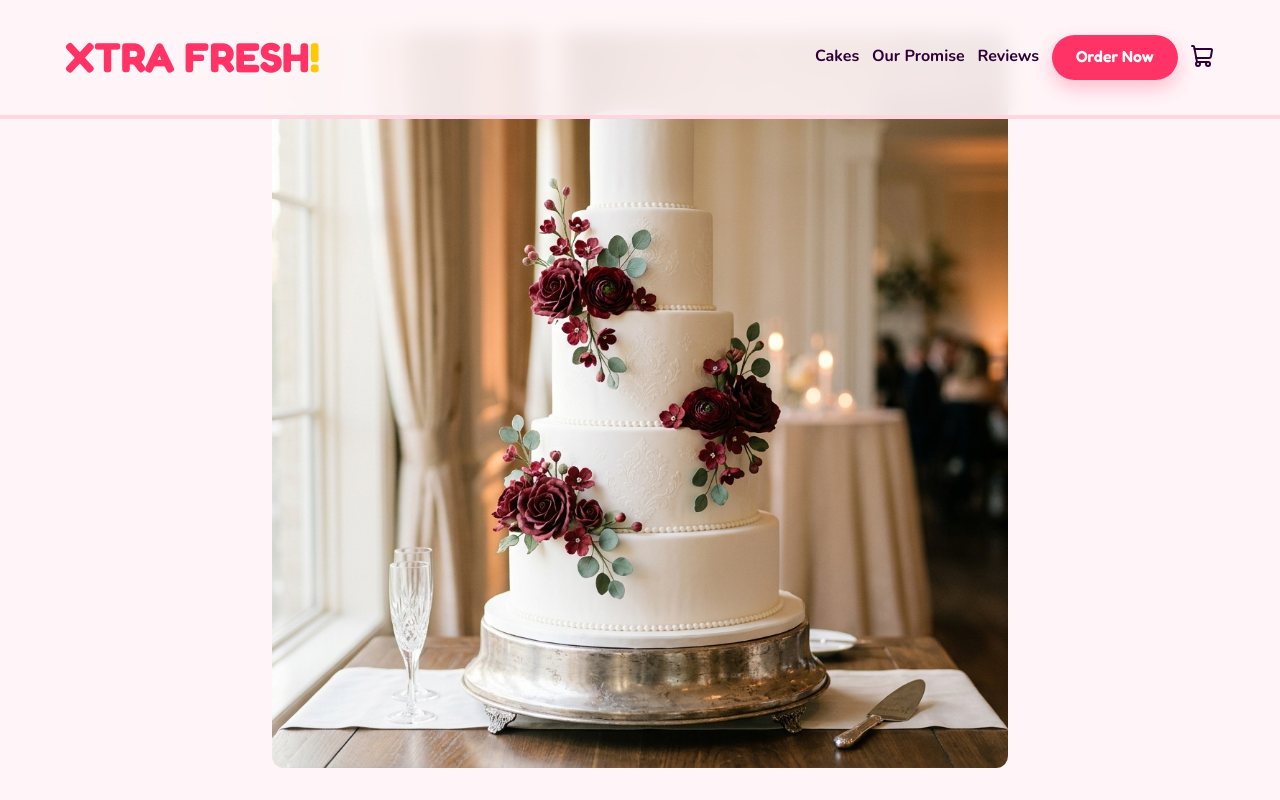
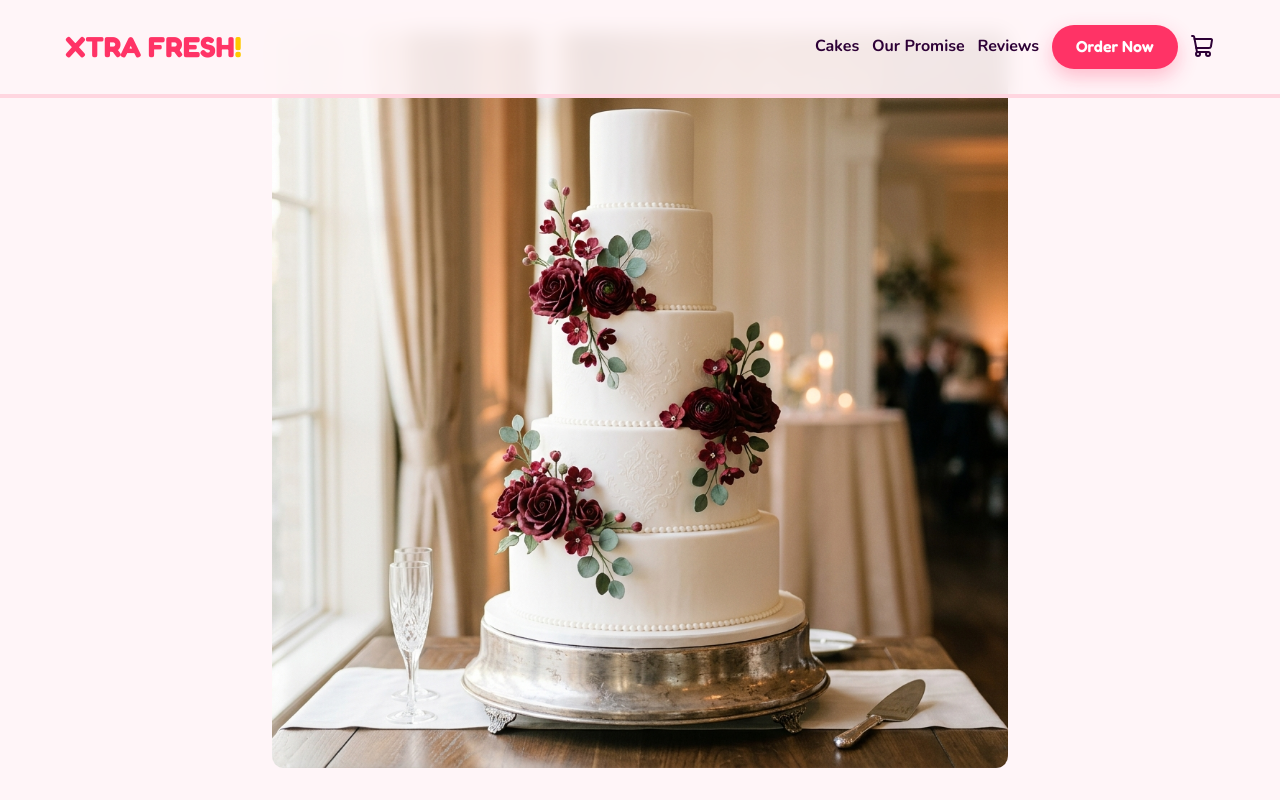
Before and after one commit to vendorliftng/XtraFresh-Cakes, a Next.js app: page /product/vintage-heart in a window 1280 px wide. Shown: the top 800 px of the page. Built offline with nearby package versions, Linux system fonts and the light colour scheme.

Commit message:
fix: image paths for github pages and reduce navbar logo size

```diff
--- a/src/app/collections/page.jsx
+++ b/src/app/collections/page.jsx
@@ -7,6 +7,7 @@ import { Loader2 } from "lucide-react";
 
 export default function CollectionsPage() {
   const WHATSAPP_NUMBER = CONFIG.WHATSAPP_NUMBER;
+  const basePath = process.env.NODE_ENV === 'production' ? '/XtraFresh-Cakes' : '';
 
   const handleOrder = (cake) => {
     const text = `Hi Biliqis, I would like to order the ${cake.title}!`;
@@ -34,7 +35,7 @@ export default function CollectionsPage() {
             style={{ display: "flex", flexDirection: "column", overflow: "hidden" }}
           >
             <div style={{ position: "relative", width: "100%", height: "280px", background: "var(--color-bg)" }}>
-              <img src={cake.img} alt={cake.title} loading="lazy" style={{ width: "100%", height: "100%", objectFit: "cover" }} />
+              <img src={`${basePath}${cake.img}`} alt={cake.title} loading="lazy" style={{ width: "100%", height: "100%", objectFit: "cover" }} />
             </div>
             <div style={{ padding: "1.5rem", display: "flex", flexDirection: "column", flexGrow: 1 }}>
               <span style={{ fontSize: "0.85rem", fontWeight: 800, color: "var(--color-accent)", textTransform: "uppercase", marginBottom: "0.5rem", letterSpacing: "1px" }}>
--- a/src/app/components/Navbar.jsx
+++ b/src/app/components/Navbar.jsx
@@ -14,7 +14,7 @@ export default function Navbar() {
     <>
       <nav style={{ position: "fixed", top: 0, width: "100%", padding: "clamp(0.8rem, 2vw, 1.5rem) 0", zIndex: 100, background: "rgba(255, 245, 248, 0.9)", backdropFilter: "blur(10px)", borderBottom: "clamp(2px, 1vw, 4px) solid var(--color-border)" }}>
         <div className="container" style={{ display: "flex", justifyContent: "space-between", alignItems: "center", padding: "0 clamp(0.5rem, 2vw, 2rem)", gap: "10px" }}>
-          <a href={`${basePath}/`} style={{ textDecoration: 'none', fontSize: "clamp(1.5rem, 5vw, 2.6rem)", fontWeight: 800, fontFamily: "var(--font-heading)", color: "var(--color-primary)", whiteSpace: "nowrap" }}>
+          <a href={`${basePath}/`} style={{ textDecoration: 'none', fontSize: "clamp(1.2rem, 3.5vw, 1.8rem)", fontWeight: 800, fontFamily: "var(--font-heading)", color: "var(--color-primary)", whiteSpace: "nowrap" }}>
             XTRA FRESH<span style={{ color: "var(--color-secondary)" }}>!</span>
           </a>
           <div style={{ display: "flex", gap: "clamp(0.2rem, 1vw, 2rem)", alignItems: "center" }}>
--- a/src/app/page.jsx
+++ b/src/app/page.jsx
@@ -237,7 +237,7 @@ export default function Home() {
             {CAKES.slice(0, 12).map((cake, i) => (
               <motion.div key={cake.id} initial={{ opacity: 0, y: 30 }} whileInView={{ opacity: 1, y: 0 }} viewport={{ once: true }} transition={{ delay: i * 0.1 }} className="fun-card" style={{ display: 'flex', flexDirection: 'column', overflow: 'hidden' }}>
                 <div style={{ position: 'relative', width: '100%', height: '280px', background: 'var(--color-bg)' }}>
-                  <img src={cake.img} alt={cake.title} loading="lazy" style={{ width: '100%', height: '100%', objectFit: 'cover' }} />
+                  <img src={`${basePath}${cake.img}`} alt={cake.title} loading="lazy" style={{ width: '100%', height: '100%', objectFit: 'cover' }} />
                 </div>
                 <div style={{ padding: '1.5rem', display: 'flex', flexDirection: 'column', flexGrow: 1 }}>
                   <span style={{ fontSize: '0.85rem', fontWeight: 800, color: 'var(--color-accent)', textTransform: 'uppercase', marginBottom: '0.5rem', letterSpacing: '1px' }}>{cake.category}</span>
--- a/src/app/product/[id]/ProductClient.jsx
+++ b/src/app/product/[id]/ProductClient.jsx
@@ -4,6 +4,7 @@ import { motion } from "framer-motion";
 import { CONFIG } from "../../config";
 
 export default function ProductClient({ cake }) {
+  const basePath = process.env.NODE_ENV === 'production' ? '/XtraFresh-Cakes' : '';
   const handleOrder = () => {
     const text = `Hi Biliqis, I would like to order the ${cake.title}!`;
     const url = `https://wa.me/${CONFIG.WHATSAPP_NUMBER}?text=${encodeURIComponent(text)}`;
@@ -18,7 +19,7 @@ export default function ProductClient({ cake }) {
         transition={{ duration: 0.6 }}
         style={{ display: "flex", flexDirection: "column", gap: "1.5rem" }}
       >
-        <img src={cake.img} alt={cake.title} style={{ width: "100%", borderRadius: "12px" }} />
+        <img src={`${basePath}${cake.img}`} alt={cake.title} style={{ width: "100%", borderRadius: "12px" }} />
         <h1 style={{ fontSize: "clamp(2rem,6vw,3rem)", color: "var(--color-primary)" }}>{cake.title}</h1>
         <span style={{ fontSize: "0.9rem", fontWeight: 800, color: "var(--color-accent)", textTransform: "uppercase" }}>
           {cake.category}
```
